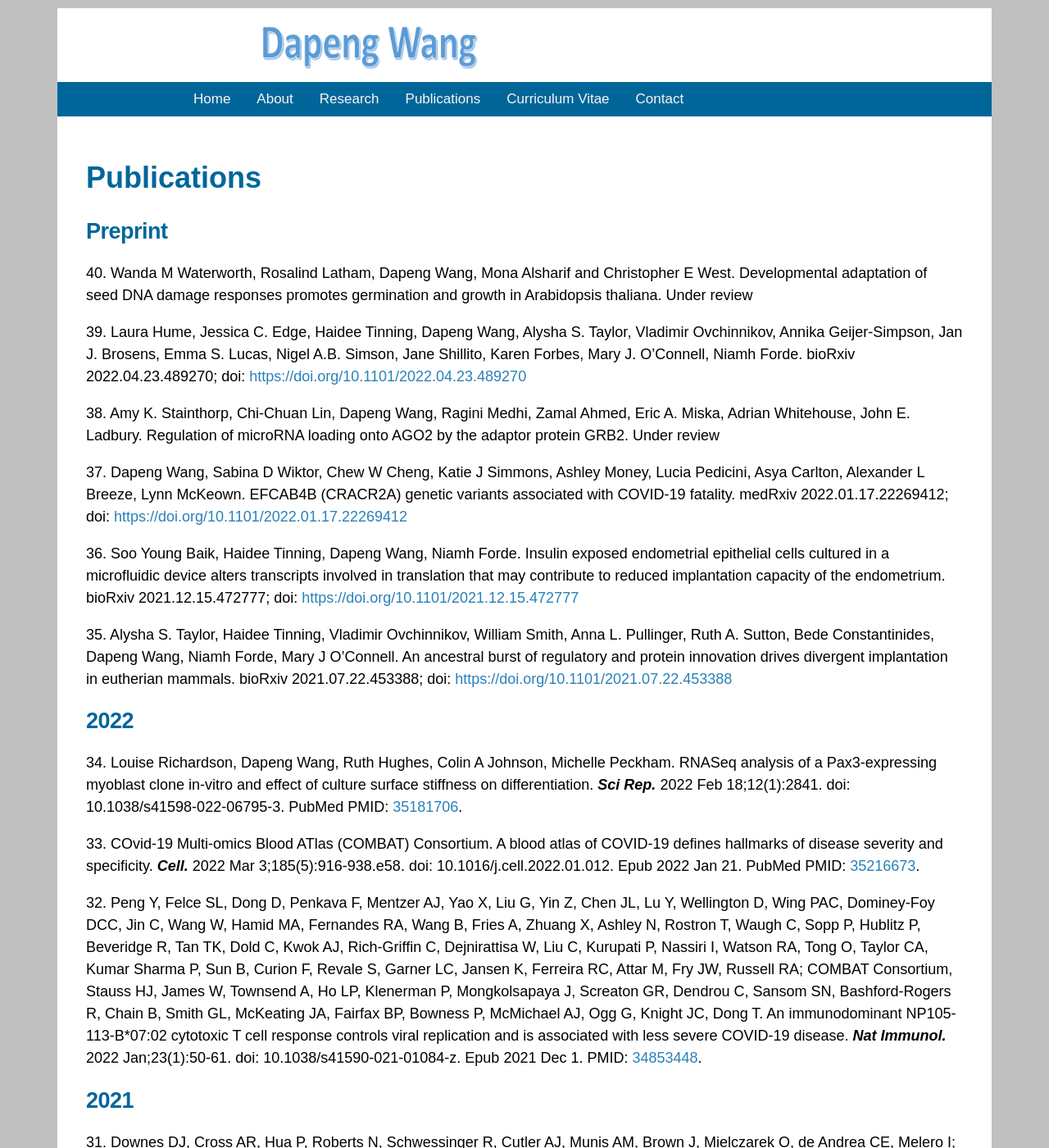
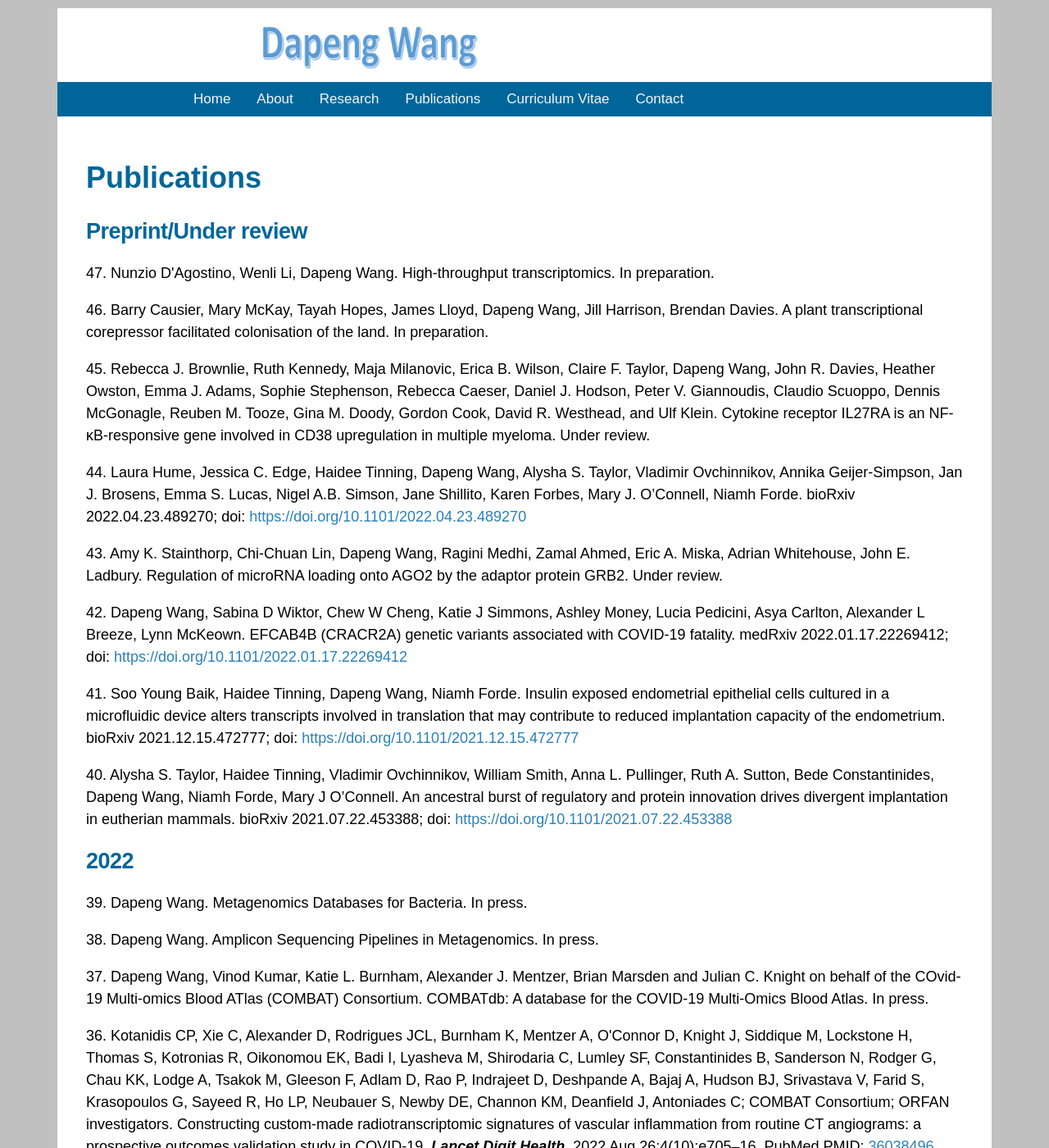
Before and after one commit to NextGenBioinformatics/dapeng-wang, a Jekyll site: the page publications.html, which Jekyll copies as it is, in a window 1280 px wide and 1400 px high. Shown: the whole window at 82% size. Built offline with Jekyll 4.4.1, drawn with Linux system fonts in a browser that asks for light colours; some of the changed text lies outside the part shown.

Commit message:
Add files via upload

```diff
--- a/publications.html
+++ b/publications.html
@@ -34,21 +34,35 @@
 
                 <h1 class="title">Publications</h1>
 
-                <h2>Preprint</h2>
+                <h2>Preprint/Under review</h2>
 
-                <p>40. Wanda M Waterworth, Rosalind Latham, Dapeng Wang, Mona Alsharif and Christopher E West. Developmental adaptation of seed DNA damage responses promotes germination and growth in Arabidopsis thaliana. Under review</p>
+                <p>47. Nunzio D'Agostino, Wenli Li, Dapeng Wang. High-throughput transcriptomics. In preparation.</p>
 
-                <p>39. Laura Hume, Jessica C. Edge, Haidee Tinning, Dapeng Wang, Alysha S. Taylor, Vladimir Ovchinnikov, Annika Geijer-Simpson, Jan J. Brosens, Emma S. Lucas, Nigel A.B. Simson, Jane Shillito, Karen Forbes, Mary J. O’Connell, Niamh Forde. bioRxiv 2022.04.23.489270; doi: <a target="blank" href="https://doi.org/10.1101/2022.04.23.489270">https://doi.org/10.1101/2022.04.23.489270</a></p>
+                <p>46. Barry Causier, Mary McKay, Tayah Hopes, James Lloyd, Dapeng Wang, Jill Harrison, Brendan Davies. A plant transcriptional corepressor facilitated colonisation of the land. In preparation.</p>
 
-                <p>38. Amy K. Stainthorp, Chi-Chuan Lin, Dapeng Wang, Ragini Medhi, Zamal Ahmed, Eric A. Miska, Adrian Whitehouse, John E. Ladbury. Regulation of microRNA loading onto AGO2 by the adaptor protein GRB2. Under review</p>
+                <p>45. Rebecca J. Brownlie, Ruth Kennedy, Maja Milanovic, Erica B. Wilson, Claire F. Taylor, Dapeng Wang, John R. Davies, Heather Owston, Emma J. Adams, Sophie Stephenson, Rebecca Caeser, Daniel J. Hodson, Peter V. Giannoudis, Claudio Scuoppo, Dennis McGonagle, Reuben M. Tooze, Gina M. Doody, Gordon Cook, David R. Westhead, and Ulf Klein. Cytokine receptor IL27RA is an NF-ĸB-responsive gene involved in CD38 upregulation in multiple myeloma. Under review.</p>
 
-                <p>37. Dapeng Wang, Sabina D Wiktor, Chew W Cheng, Katie J Simmons, Ashley Money, Lucia Pedicini, Asya Carlton, Alexander L Breeze, Lynn McKeown. EFCAB4B (CRACR2A) genetic variants associated with COVID-19 fatality. medRxiv 2022.01.17.22269412; doi: <a target="blank" href="https://doi.org/10.1101/2022.01.17.22269412">https://doi.org/10.1101/2022.01.17.22269412</a></p>
+                <p>44. Laura Hume, Jessica C. Edge, Haidee Tinning, Dapeng Wang, Alysha S. Taylor, Vladimir Ovchinnikov, Annika Geijer-Simpson, Jan J. Brosens, Emma S. Lucas, Nigel A.B. Simson, Jane Shillito, Karen Forbes, Mary J. O’Connell, Niamh Forde. bioRxiv 2022.04.23.489270; doi: <a target="blank" href="https://doi.org/10.1101/2022.04.23.489270">https://doi.org/10.1101/2022.04.23.489270</a></p>
 
-                <p>36. Soo Young Baik, Haidee Tinning, Dapeng Wang, Niamh Forde. Insulin exposed endometrial epithelial cells cultured in a microfluidic device alters transcripts involved in translation that may contribute to reduced implantation capacity of the endometrium. bioRxiv 2021.12.15.472777; doi: <a target="blank" href="https://doi.org/10.1101/2021.12.15.472777">https://doi.org/10.1101/2021.12.15.472777</a></p>
+                <p>43. Amy K. Stainthorp, Chi-Chuan Lin, Dapeng Wang, Ragini Medhi, Zamal Ahmed, Eric A. Miska, Adrian Whitehouse, John E. Ladbury. Regulation of microRNA loading onto AGO2 by the adaptor protein GRB2. Under review.</p>
 
-                <p>35. Alysha S. Taylor, Haidee Tinning, Vladimir Ovchinnikov, William Smith, Anna L. Pullinger, Ruth A. Sutton, Bede Constantinides, Dapeng Wang, Niamh Forde, Mary J O’Connell. An ancestral burst of regulatory and protein innovation drives divergent implantation in eutherian mammals. bioRxiv 2021.07.22.453388; doi: <a target="blank" href="https://doi.org/10.1101/2021.07.22.453388">https://doi.org/10.1101/2021.07.22.453388</a></p>
+                <p>42. Dapeng Wang, Sabina D Wiktor, Chew W Cheng, Katie J Simmons, Ashley Money, Lucia Pedicini, Asya Carlton, Alexander L Breeze, Lynn McKeown. EFCAB4B (CRACR2A) genetic variants associated with COVID-19 fatality. medRxiv 2022.01.17.22269412; doi: <a target="blank" href="https://doi.org/10.1101/2022.01.17.22269412">https://doi.org/10.1101/2022.01.17.22269412</a></p>
+
+                <p>41. Soo Young Baik, Haidee Tinning, Dapeng Wang, Niamh Forde. Insulin exposed endometrial epithelial cells cultured in a microfluidic device alters transcripts involved in translation that may contribute to reduced implantation capacity of the endometrium. bioRxiv 2021.12.15.472777; doi: <a target="blank" href="https://doi.org/10.1101/2021.12.15.472777">https://doi.org/10.1101/2021.12.15.472777</a></p>
+
+                <p>40. Alysha S. Taylor, Haidee Tinning, Vladimir Ovchinnikov, William Smith, Anna L. Pullinger, Ruth A. Sutton, Bede Constantinides, Dapeng Wang, Niamh Forde, Mary J O’Connell. An ancestral burst of regulatory and protein innovation drives divergent implantation in eutherian mammals. bioRxiv 2021.07.22.453388; doi: <a target="blank" href="https://doi.org/10.1101/2021.07.22.453388">https://doi.org/10.1101/2021.07.22.453388</a></p>
 
                 <h2>2022</h2>
+
+                <p>39. Dapeng Wang. Metagenomics Databases for Bacteria. In press.</p>
+
+                <p>38. Dapeng Wang. Amplicon Sequencing Pipelines in Metagenomics. In press.</p>
+
+                <p>37. Dapeng Wang, Vinod Kumar, Katie L. Burnham, Alexander J. Mentzer, Brian Marsden and Julian C. Knight on behalf of the COvid-19 Multi-omics Blood ATlas (COMBAT) Consortium. COMBATdb: A database for the COVID-19 Multi-Omics Blood Atlas. In press.</p>
+
+                <p>36. Kotanidis CP, Xie C, Alexander D, Rodrigues JCL, Burnham K, Mentzer A, O'Connor D, Knight J, Siddique M, Lockstone H, Thomas S, Kotronias R, Oikonomou EK, Badi I, Lyasheva M, Shirodaria C, Lumley SF, Constantinides B, Sanderson N, Rodger G, Chau KK, Lodge A, Tsakok M, Gleeson F, Adlam D, Rao P, Indrajeet D, Deshpande A, Bajaj A, Hudson BJ, Srivastava V, Farid S, Krasopoulos G, Sayeed R, Ho LP, Neubauer S, Newby DE, Channon KM, Deanfield J, Antoniades C; COMBAT Consortium; ORFAN investigators. Constructing custom-made radiotranscriptomic signatures of vascular inflammation from routine CT angiograms: a prospective outcomes validation study in COVID-19. <b><i>Lancet Digit Health.</i></b> 2022 Aug 26;4(10):e705–16. PubMed PMID: <a target="blank" href="https://pubmed.ncbi.nlm.nih.gov/36038496/">36038496</a>.</p>
+
+                <p>35. Wanda M Waterworth, Rosalind Latham, Dapeng Wang, Mona Alsharif and Christopher E West. Developmental adaptation of seed DNA damage responses promotes germination and growth in Arabidopsis thaliana. <b><i>Proc Natl Acad Sci U S A.</i></b> 2022;119(30):e2202172119. doi:10.1073/pnas.2202172119. PubMed PMID: <a target="blank" href="https://pubmed.ncbi.nlm.nih.gov/35858436/">35858436</a>.</p>
 
                 <p>34. Louise Richardson, Dapeng Wang, Ruth Hughes, Colin A Johnson, Michelle Peckham. RNASeq analysis of a Pax3-expressing myoblast clone in-vitro and effect of culture surface stiffness on differentiation. <b><i>Sci Rep.</i></b> 2022 Feb 18;12(1):2841. doi: 10.1038/s41598-022-06795-3. PubMed PMID: <a target="blank" href="https://www.ncbi.nlm.nih.gov/pubmed/35181706">35181706</a>.</p>
 
```
